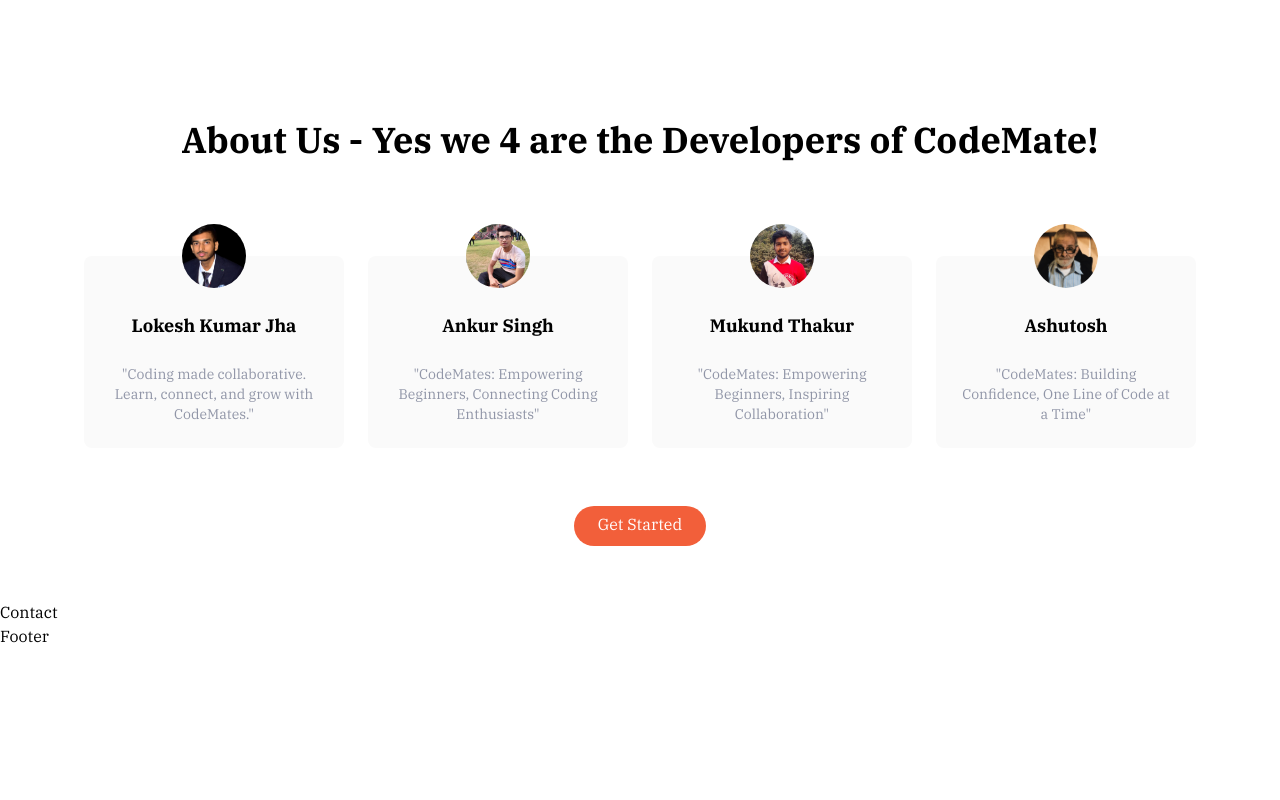
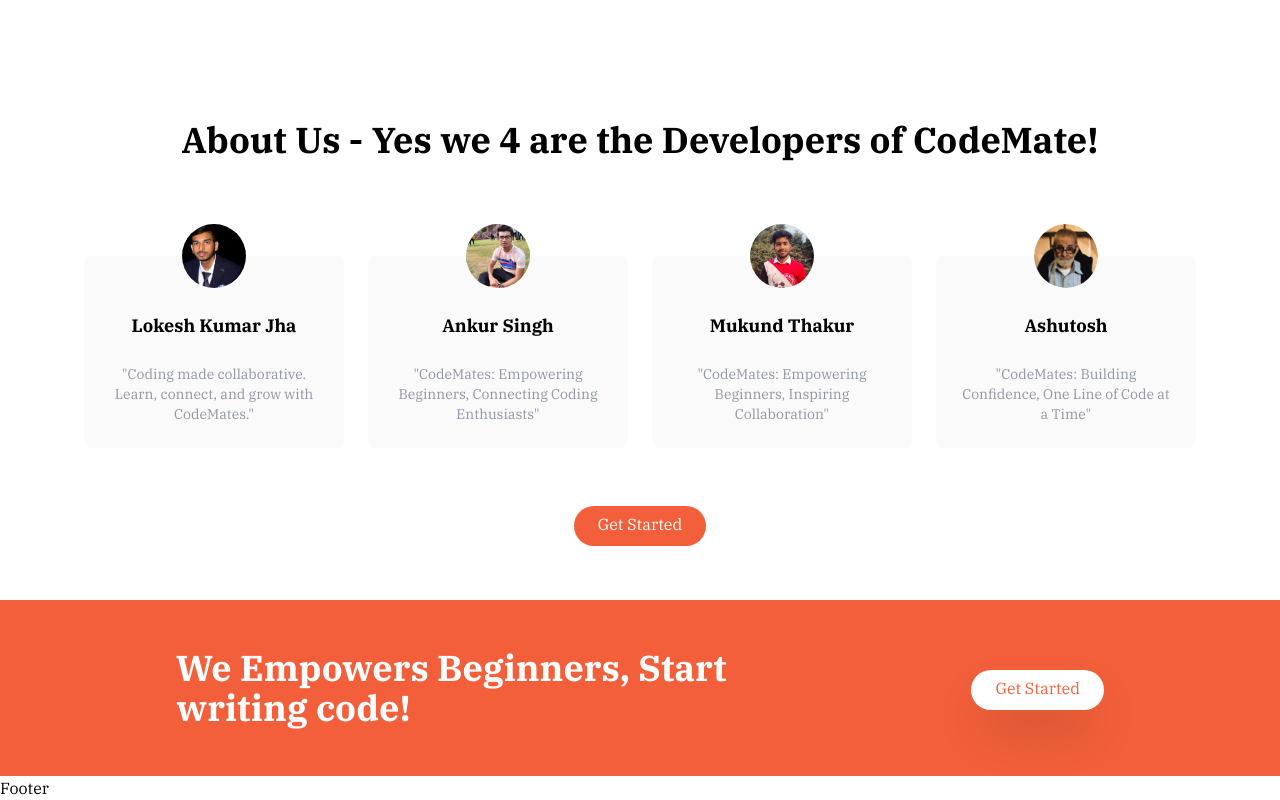
Before and after one commit to lokeshirl/CodeMates, a React (Vite) app: page / in a window 1280 px wide. Shown: the part 1199-1999 px from the top of the page. Before the commit the page ends 1847 px from the top, so only its background shows below. Built offline with nearby package versions, Linux system fonts and the light colour scheme.

Commit message:
added component-contact

```diff
--- a/src/components/Contact.jsx
+++ b/src/components/Contact.jsx
@@ -1,9 +1,26 @@
-import React from 'react'
+import React from 'react';
 
 const Contact = () => {
   return (
-    <div>Contact</div>
-  )
-}
+    <section id="cta" className="bg-brightRed">
+      {/* Flex Container */}
+      <div className="container flex flex-col items-center justify-between px-6 py-24 mx-auto space-y-12 md:py-12 md:flex-row md:space-y-0">
+        {/* Heading */}
+        <h2 className="text-5xl font-bold text-center text-white md:text-4xl md:max-w-xl md:text-left">
+          We Empowers Beginners, Start writing code!
+        </h2>
+        {/* Button */}
+        <div>
+          <a
+            href="#"
+            className="p-3 px-6 pt-2 text-brightRed bg-white rounded-full shadow-2xl baseline hover:bg-gray-900"
+          >
+            Get Started
+          </a>
+        </div>
+      </div>
+    </section>
+  );
+};
 
-export default Contact
+export default Contact;
```
